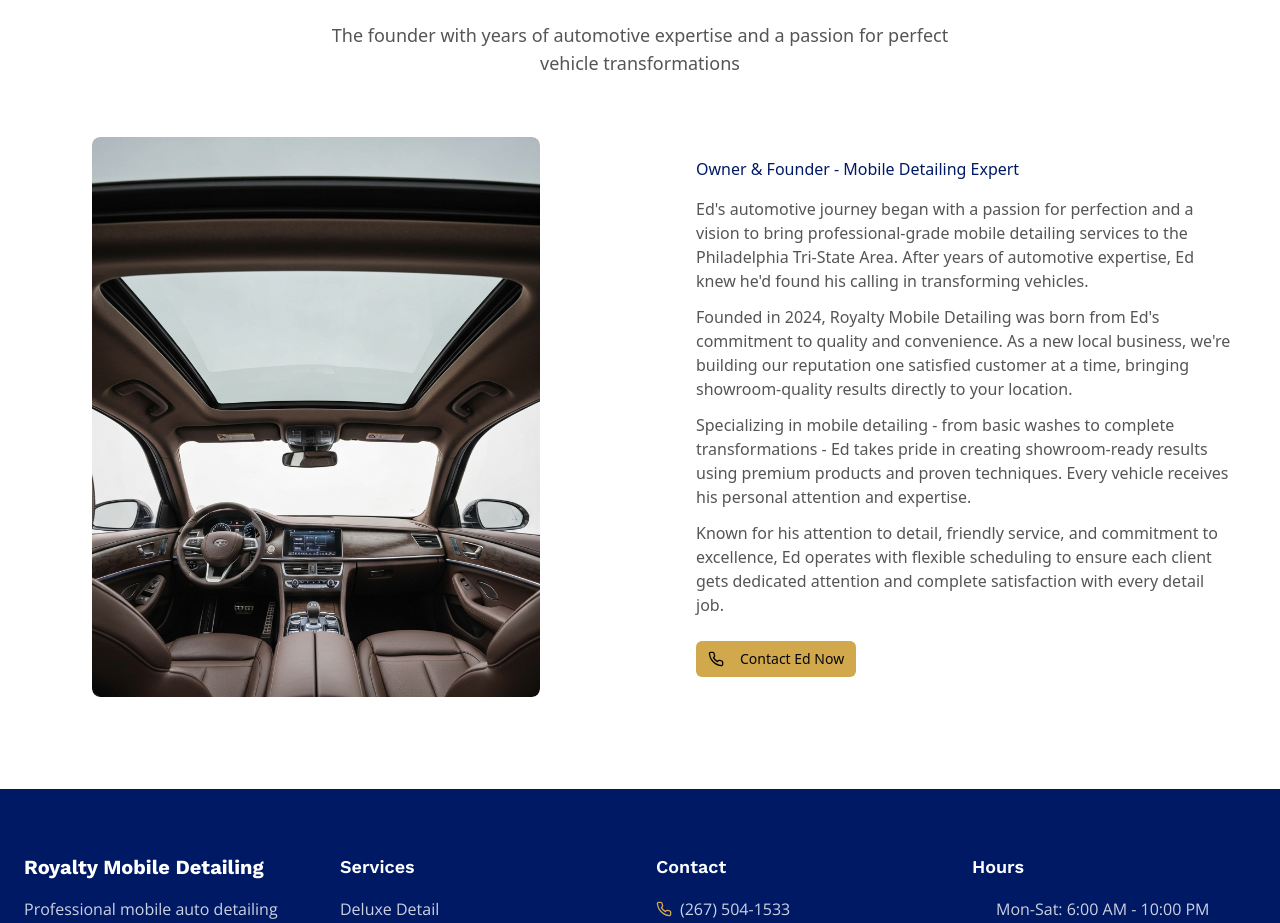
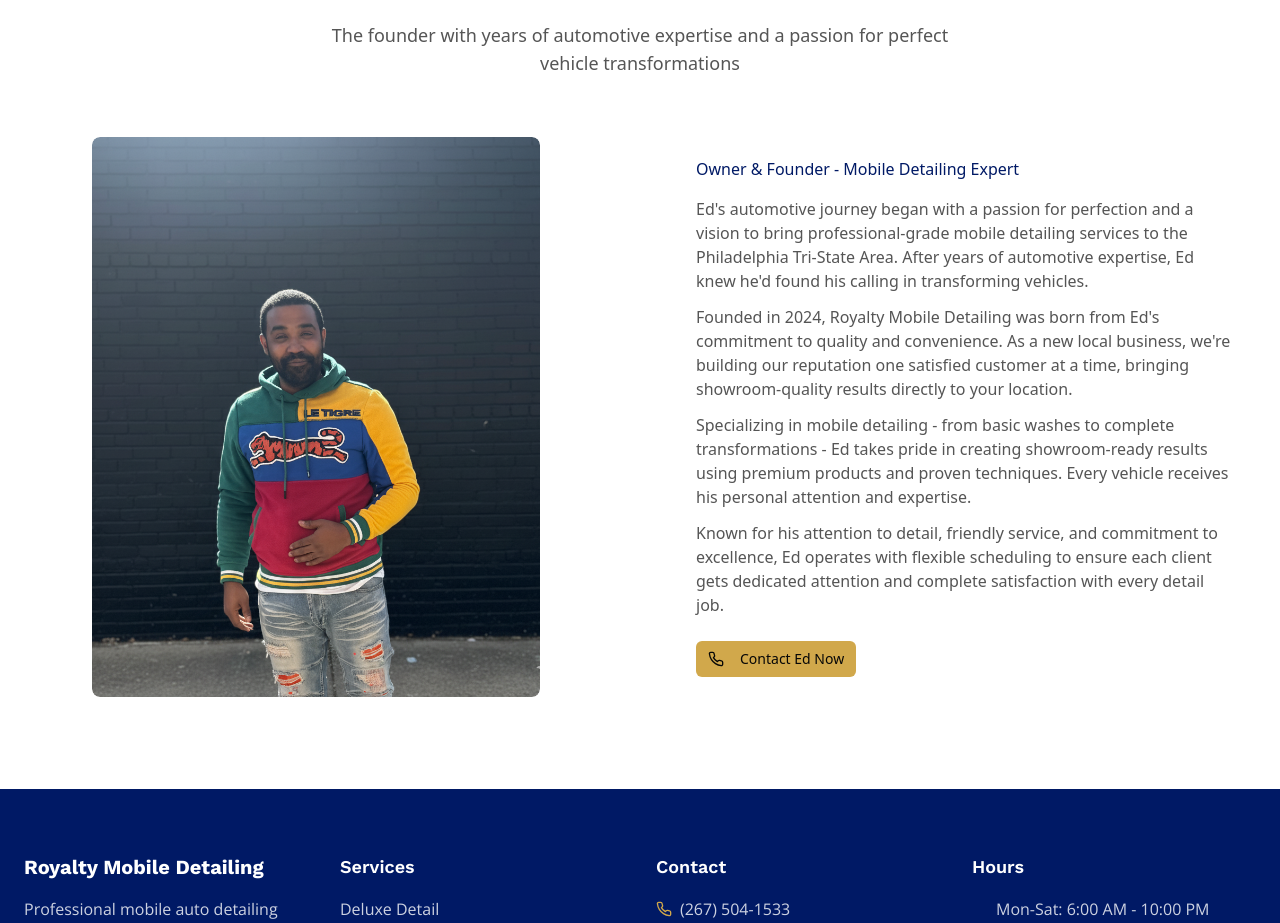
Before and after one commit to peymannaderi10/royaltymobiledetailing.com, a Next.js app: page /about in a window 1280 px wide. Shown: the part 1941-2864 px from the top of the page. Built offline with nearby package versions, Linux system fonts and the light colour scheme.

Commit message:
update about

```diff
--- a/components/team-section.tsx
+++ b/components/team-section.tsx
@@ -18,9 +18,13 @@ export function TeamSection() {
           <div className="grid grid-cols-1 md:grid-cols-2 gap-8 md:gap-12 items-center">
             <div className="relative overflow-hidden rounded-lg mx-auto w-full max-w-sm md:max-w-md h-96 md:h-[35rem] hover:scale-105 transition-all duration-300">
               <img
-                src="/luxury-car-interior-with-sunroof-open-showing-craf.png"
+                src="/aboutme2.png"
                 alt="Ed - Owner & Founder"
-                className="object-cover w-full h-full rounded-lg shadow-xl"
+                className="w-full h-full rounded-lg shadow-xl"
+                style={{
+                  objectFit: 'cover',
+                  objectPosition: 'center top'
+                }}
                 width="600"
                 height="600"
                 loading="lazy"
```
Also changed, not shown: public/aboutMe.png (added), public/aboutme2.png (added).
